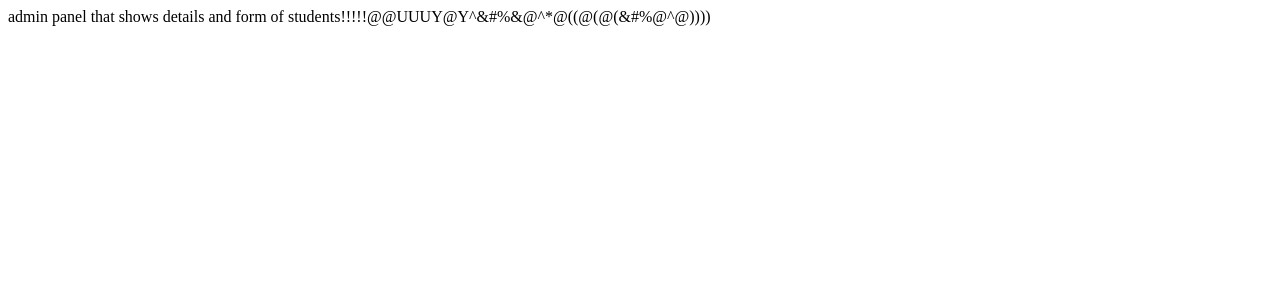
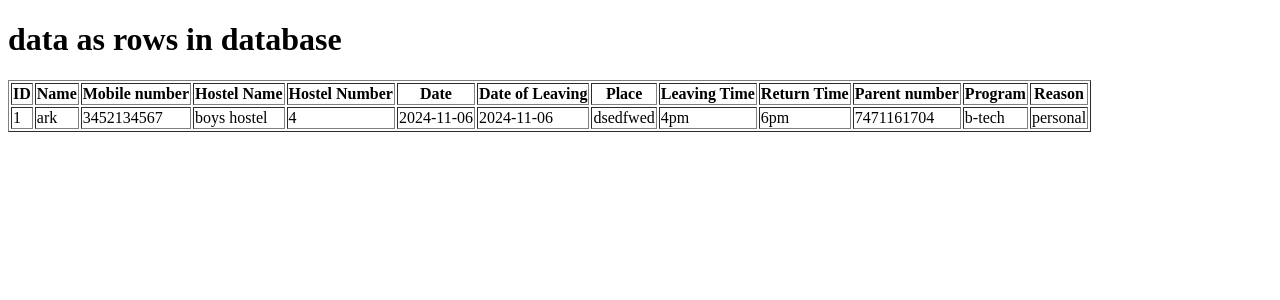
Before and after one commit to Jdowpasisi/Automated-Outpass-System, a Flask app: page /adminpanel in a window 1280 px wide. Shown: the top 300 px of the page. Run offline with Flask 3, Linux system fonts and the light colour scheme.

Commit message:
Add files via upload

```diff
--- a/site_code/app.py
+++ b/site_code/app.py
@@ -1,5 +1,6 @@
 from flask import Flask, redirect, url_for, render_template, logging, request, flash
 from flask_sqlalchemy import SQLAlchemy
+import sqlite3
 
 app = Flask(__name__)
 app.config['SQLALCHEMY_DATABASE_URI'] = 'sqlite:///database.db'
@@ -12,14 +13,26 @@ class user(db.Model):
     email = db.Column(db.String(45))
     password = db.Column(db.String(50))
 
-class note(db.Model):
+class outpass(db.Model):
     id = db.Column(db.Integer, primary_key = True)
+    name = db.Column(db.String(40), unique = True)
+    mobile = db.Column(db.String(10), unique = True)
+    hostel_name = db.Column(db.String(30), unique = True)
+    hostel_number = db.Column(db.String(15), unique = True)
+    date = db.Column(db.String(30), unique = True)
+    leaving_date = db.Column(db.String(30), unique = True)
+    place = db.Column(db.String(50), unique = True)
+    leaving_time = db.Column(db.String(15), unique = True)
+    return_time = db.Column(db.String(15), unique = True)
+    parent_mobile = db.Column(db.String(10), unique = True)
+    program = db.Column(db.String(20), unique = True)
     reason = db.Column(db.String(1000), unique = True)
 
-class info(db.Model):
+class admnuser(db.Model):
     id = db.Column(db.Integer, primary_key = True)
-    newname = db.Column(db.String(40), unique = True)
-    mobilenum = db.Column(db.String(10), unique = True)
+    admin_name = db.Column(db.String(30), unique = True, nullable = False)
+    admin_email = db.Column(db.String(50), unique = True, nullable = False)
+    passkey = db.Column(db.String(60), unique = True, nullable = False)
 
 @app.route("/")
 def home():
@@ -50,24 +63,53 @@ def signup():
         return redirect(url_for("login"))
     return render_template("signup.html")
 
-
 @app.route("/adminpanel")
 def admin():
-    return render_template("adminpanel.html")
+    users = outpass.query.all()
+    return render_template("adminpanel.html", users = users)
 
-@app.route("/adminsignup")
+@app.route("/adminsignup", methods = ["GET", "POST"])
 def adminsignup():
+    if request.method == "POST":
+        admname = request.form["admname"]
+        emailaddrs = request.form["emailaddrs"]
+        psskey = request.form["psskey"]
+
+        adminsignup = admnuser(admin_name = admname, admin_email = emailaddrs, passkey = psskey)
+        db.session.add(adminsignup)
+        db.session.commit()
+
+        return redirect(url_for("adminlogin"))
     return render_template("adminsignup.html")
+
+@app.route("/adminlogin", methods = ["GET", "POST"])
+def adminlogin():
+    if request.method == "POST":
+        emailaddrs = request.form["emailaddrs"]
+        psskey = request.form["psskey"]
+
+        login = admnuser.query.filter_by(admin_email = emailaddrs, passkey = psskey).first()
+        if adminlogin is not None:
+            return redirect(url_for("admin"))
+    return render_template("adminlogin.html")
 
 @app.route("/form", methods = ["GET", "POST"])
 def form():
     if request.method == "POST":
-        rson = request.form["rson"]
         uname = request.form["uname"]
         num = request.form["num"]
+        hname = request.form["hname"]
+        hnum = request.form["hnum"]
+        tarikh = request.form["tarikh"]
+        ldate = request.form["ldate"]
+        vplace = request.form["vplace"]
+        ltime = request.form["ltime"]
+        ctime = request.form["ctime"]
+        pnum = request.form["pnum"]
+        prgm = request.form["prgm"]
+        rson = request.form["rson"]
 
-        form = note(reason = rson)
-        form = info(newname = uname, mobilenum = num)
+        form = outpass(name = uname, mobile = num, hostel_name = hname, hostel_number = hnum, date = tarikh, leaving_date = ldate, place = vplace, leaving_time = ltime, return_time = ctime, parent_mobile = pnum, program = prgm, reason = rson)
         db.session.add(form)
         db.session.commit()
 
--- a/site_code/templates/about.html
+++ b/site_code/templates/about.html
@@ -4,9 +4,11 @@
     <meta charset="UTF-8">
     <meta name="viewport" content="width=device-width, initial-scale=1.0">
     <title>About this nonsense</title>
+    <h1>Successfully submitted your details </h1>
 </head>
 <body>
     this is the about page update accordingly by accessing the code from github
 
+
 </body>
 </html>
--- a/site_code/templates/adminpanel.html
+++ b/site_code/templates/adminpanel.html
@@ -6,10 +6,46 @@
     <title>Admin Panel</title>
 </head>
 <body>
-    <div class = "container">
-        admin panel that shows details and form of students!!!!!@@UUUY@Y^&#%&@^*@((@(@(&#%@^@))))
+    <h1>data as rows in database</h1>
+    <table border = "1">
+        <thead>
+            <tr>
+                <th>ID</th>
+                <th>Name</th>
+                <th>Mobile number</th>
+                <th>Hostel Name</th>
+                <th>Hostel Number</th>
+                <th>Date</th>
+                <th>Date of Leaving</th>
+                <th>Place</th>
+                <th>Leaving Time</th>
+                <th>Return Time</th>
+                <th>Parent number</th>
+                <th>Program</th>
+                <th>Reason</th>
+            </tr>
+        </thead>
+        <tbody>
+            {% for outpass in users %}
+            <tr>
+                <td>{{ outpass.id}}</td>
+                <td>{{ outpass.name }}</td>
+                <td>{{ outpass.mobile }}</td>
+                <td>{{ outpass.hostel_name }}</td>
+                <td>{{ outpass.hostel_number }}</td>
+                <td>{{ outpass.date }}</td>
+                <td>{{ outpass.leaving_date}}</td>
+                <td>{{ outpass.place }}</td>
+                <td>{{ outpass.leaving_time}}</td>
+                <td>{{ outpass.return_time }}</td>
+                <td>{{ outpass.parent_mobile}}</td>
+                <td>{{ outpass.program }}</td>
+                <td>{{ outpass.reason }}</td>
+            </tr>
+            {% endfor %}
+        </tbody>
 
-    </div>
+    </table>
 
 </body>
 </html>
--- a/site_code/templates/adminsignup.html
+++ b/site_code/templates/adminsignup.html
@@ -9,17 +9,17 @@
     <div class = "container">
         <form method = "POST">
             <label for="email">Name</label>
-            <input type="text" name = "usrname" class = "form-control" id = "usrname">
+            <input type="text" name = "admname" class = "form-control" id = "admname">
             <br>
             <br>
 
             <label for="email">Email</label>
-            <input type="email" class = "form-control" name="emailadds" id="emailadds">
+            <input type="text" class = "form-control" name="emailaddrs" id="emailaddrs">
             <br>
             <br>
 
             <label for="email">Password</label>
-            <input type="password" class = "form-control" name = "pssword" id = "pssword">
+            <input type="password" class = "form-control" name = "psskey" id = "psskey">
             <br>
             <br>
 
--- a/site_code/templates/form.html
+++ b/site_code/templates/form.html
@@ -45,19 +45,19 @@
             <br>
 
             <label for="email">Time of leaving</label>
-            <input type="time" name = "ltime" class = "form-control" id = "ltime" max = "17:00">
+            <input type="text" name = "ltime" class = "form-control" id = "ltime" max = "17:00">
             <br>
             <small>Leaving hours are upto 5pm</small>
             <br>
             <br>
 
             <label for="email">Time of cumming</label>
-            <input type="time" name = "ctime" class = "form-control" id = "ctime" max = "19:30">
+            <input type="text" name = "ctime" class = "form-control" id = "ctime" max = "19:30">
             <br>
             <br>
 
             <label for="email">Your parent's mobile number</label>
-            <input type="number" name="pnum" id="pnum" class = "form-control">
+            <input type="text" name="pnum" id="pnum" class = "form-control">
             <br>
             <br>
 
```
Also changed, not shown: site_code/templates/adminlogin.html (added, +27 -0 lines), site_code/instance/database.db.
